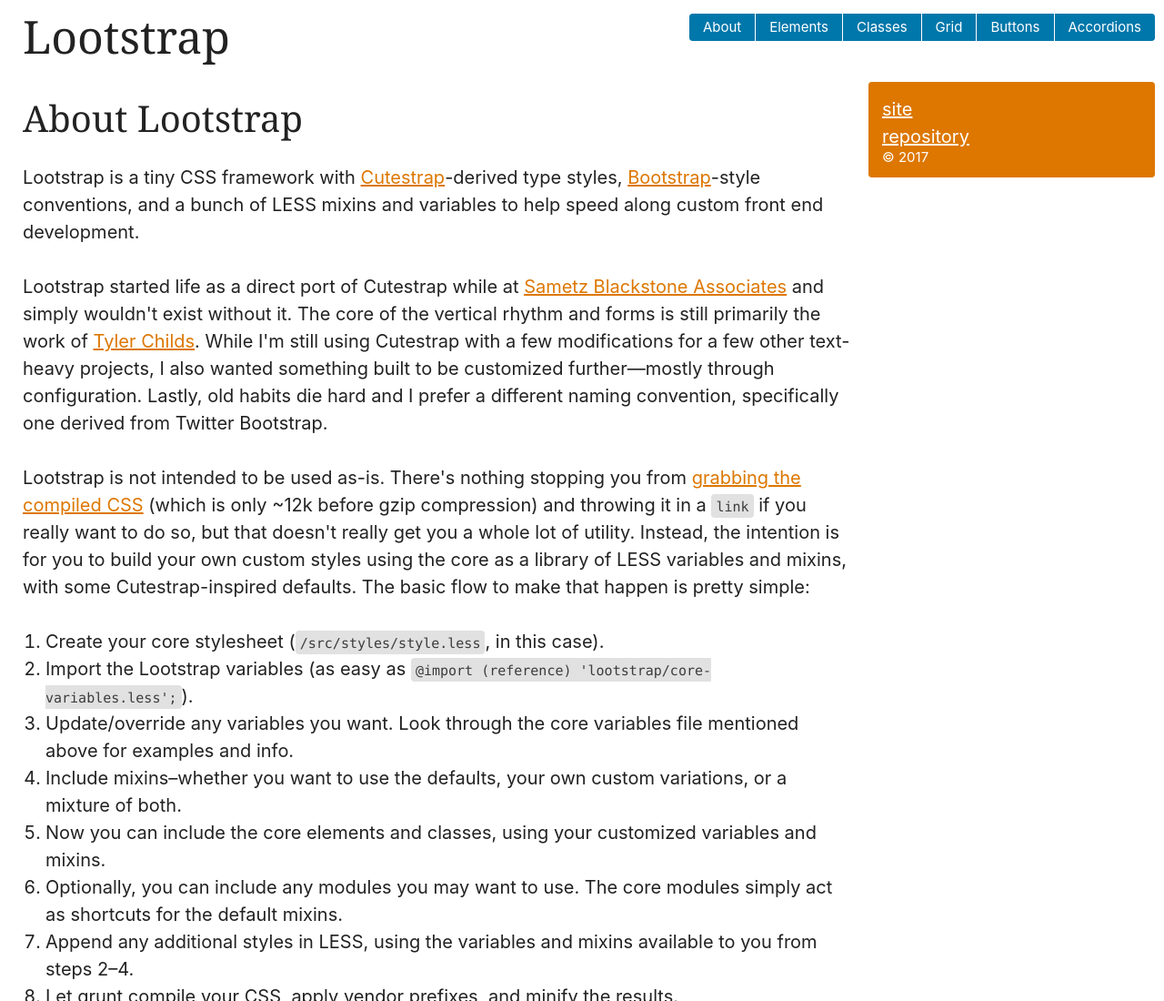
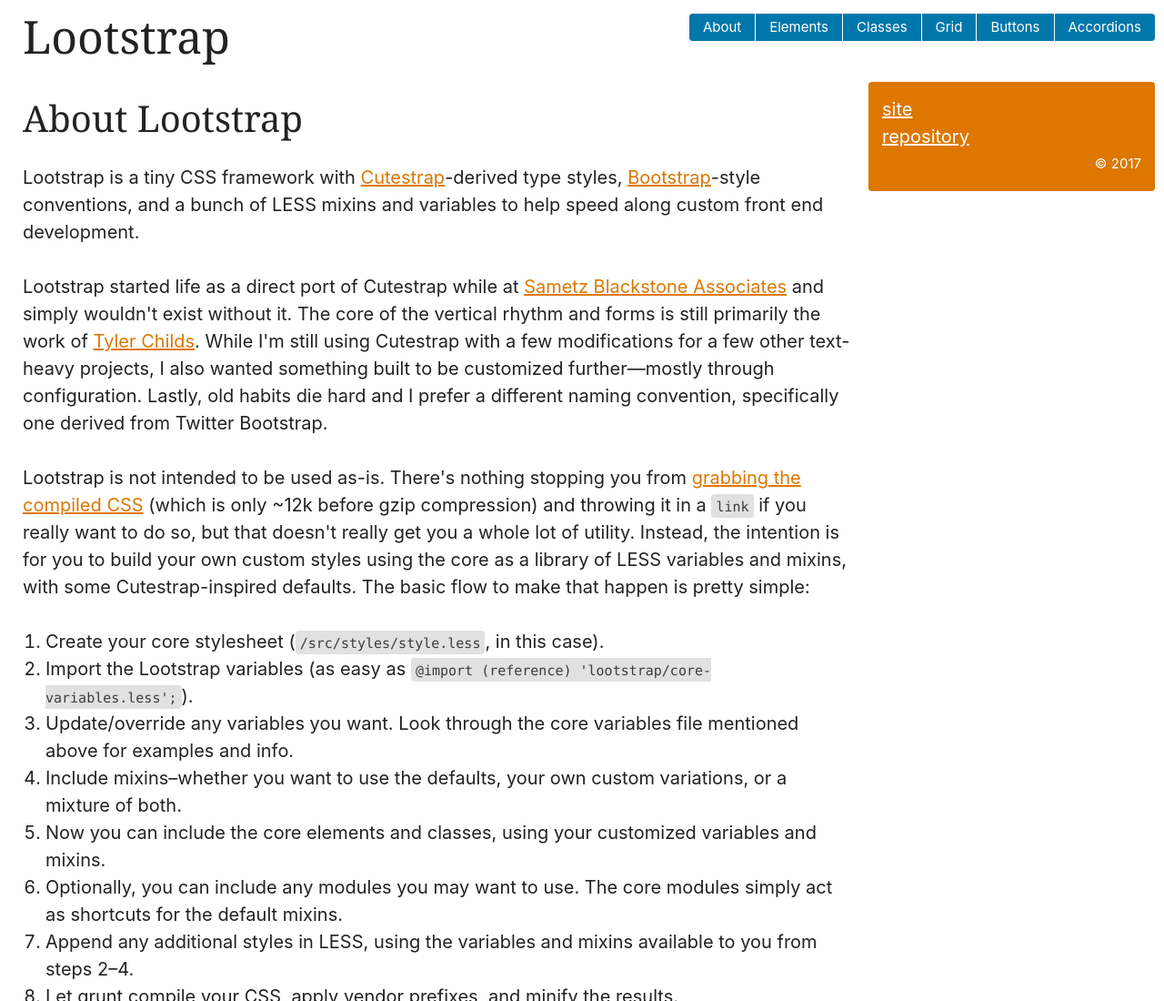
Before and after one commit to lukehler/lootstrap, a website: page dest/index.html in a window 1280 px wide. Shown: the top 1100 px of the page at 91% size. Drawn offline with Linux system fonts and the light colour scheme.

Commit message:
Rererererevising the footer a touch. Next time, check first, then commit. Even if it seems simple.

```diff
--- a/src/styles/style.less
+++ b/src/styles/style.less
@@ -51,6 +51,10 @@
 	small {
 		display: block;
 	}
+	small {
+		line-height: 2.4rem;
+		text-align: right;
+	}
 }
 
 // Let's set up a really simple header.
```
Also changed, not shown: dest/style.css, dest/style.min.css.
